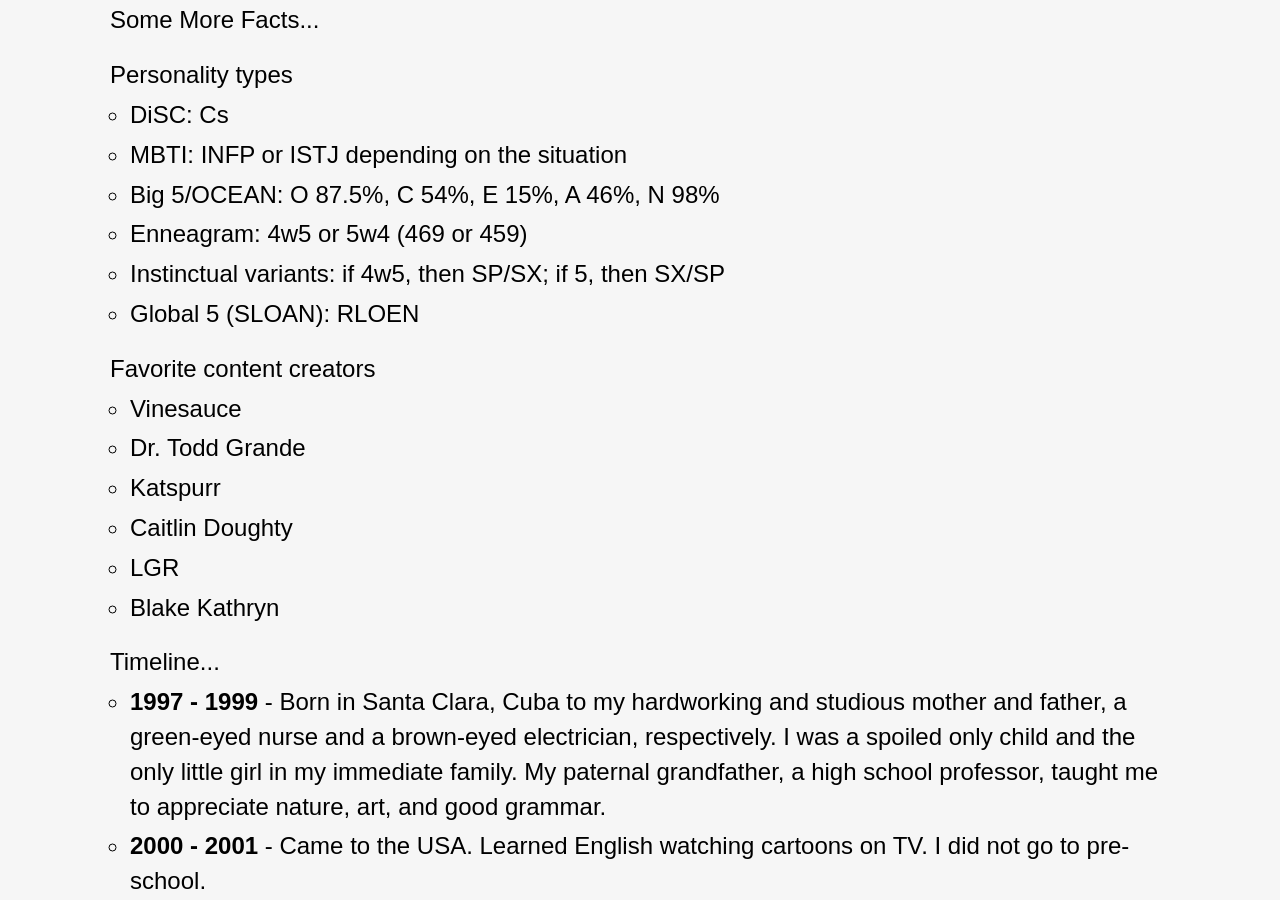
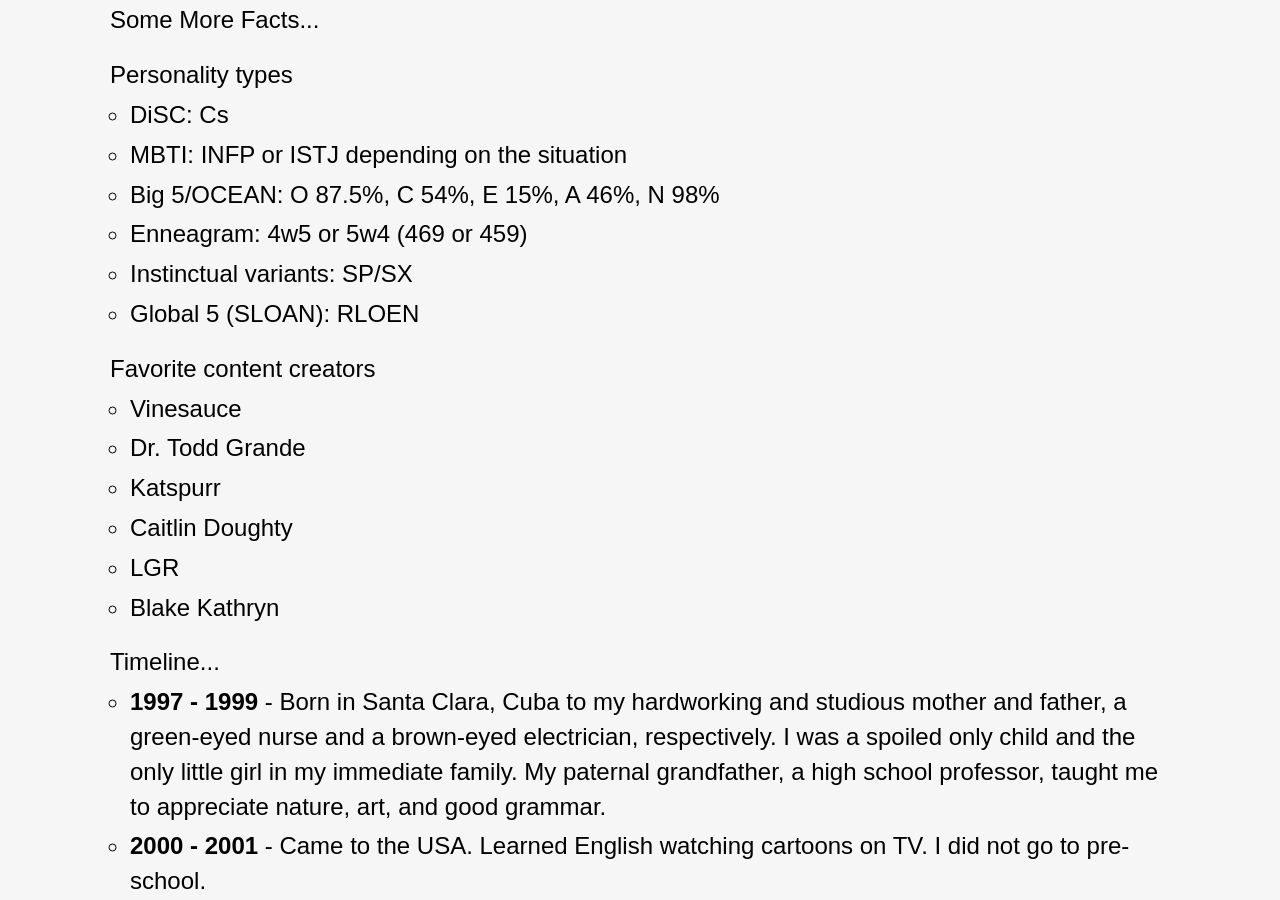
Before and after one commit to liz-lorena/2020, a Jekyll site: the page built from about/index.html, in a window 1280 px wide and 900 px high, scrolled down 995 px. Built offline with Jekyll 4.4.1, drawn with Linux system fonts in a browser that asks for light colours.

Commit message:
Update index.html

```diff
--- a/about/index.html
+++ b/about/index.html
@@ -18,7 +18,7 @@
    <li>MBTI: INFP or ISTJ depending on the situation</li>
    <li>Big 5/OCEAN: O 87.5%, C 54%, E 15%, A 46%, N 98%</li>
    <li>Enneagram: 4w5 or 5w4 (469 or 459)</li>
-   <li>Instinctual variants: if 4w5, then SP/SX; if 5, then SX/SP</li>
+   <li>Instinctual variants: SP/SX</li>
    <li>Global 5 (SLOAN): RLOEN</li>
 </ul>
 <p>Favorite content creators</p>
```
